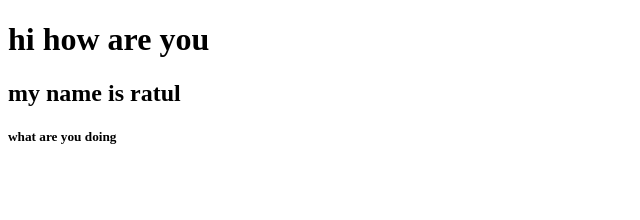
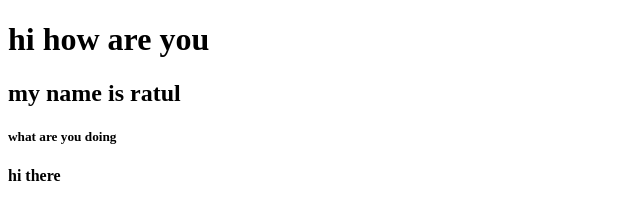
Before and after one commit to Ratul2/ratul-repo, a plain HTML site: page index.html in a window 1280 px wide. Shown: the full height of the page, 0-640 px from the left. Drawn offline with Linux system fonts and the light colour scheme.

Commit message:
new tag add

```diff
--- a/index.html
+++ b/index.html
@@ -10,6 +10,7 @@
     <h1>hi how are you</h1>
     <h2>my name is ratul</h2>
     <h5>what are you doing</h5>
+    <h4>hi there</h4>
 
 </body>
 </html>
```
